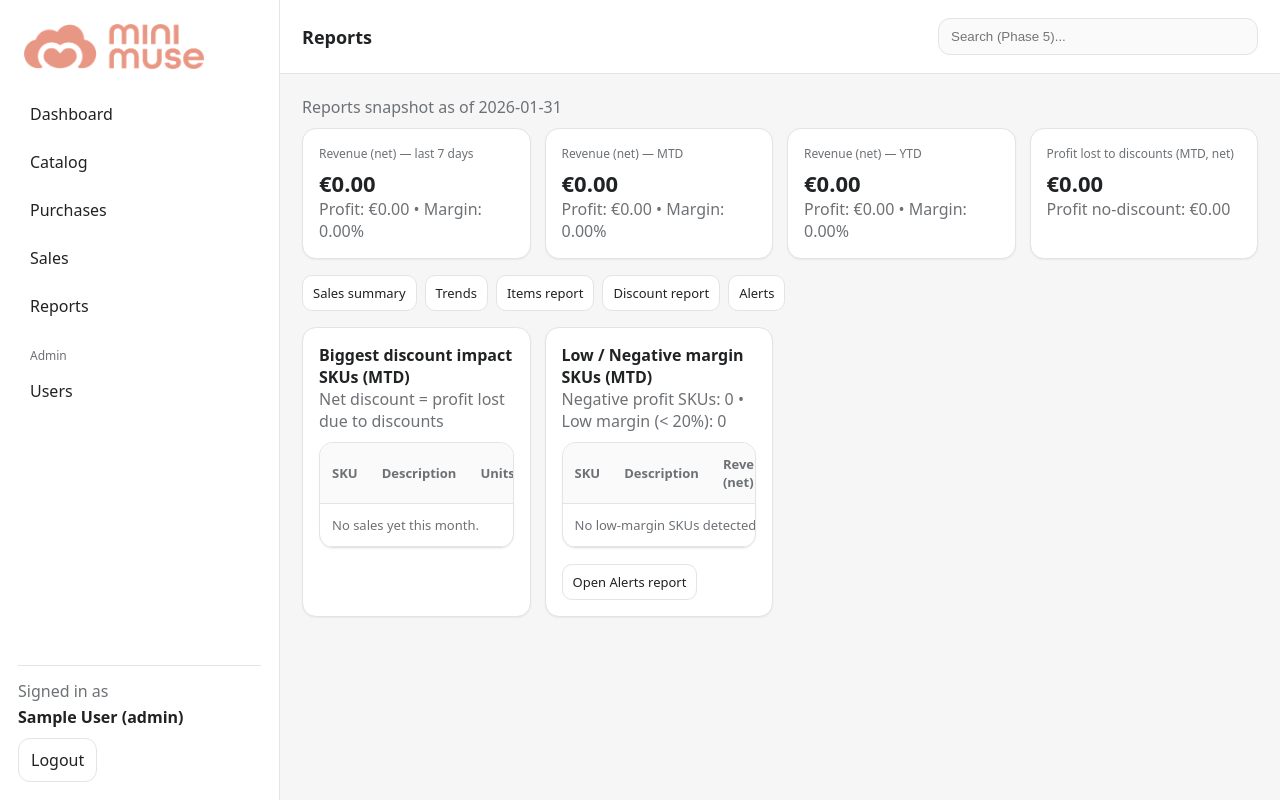
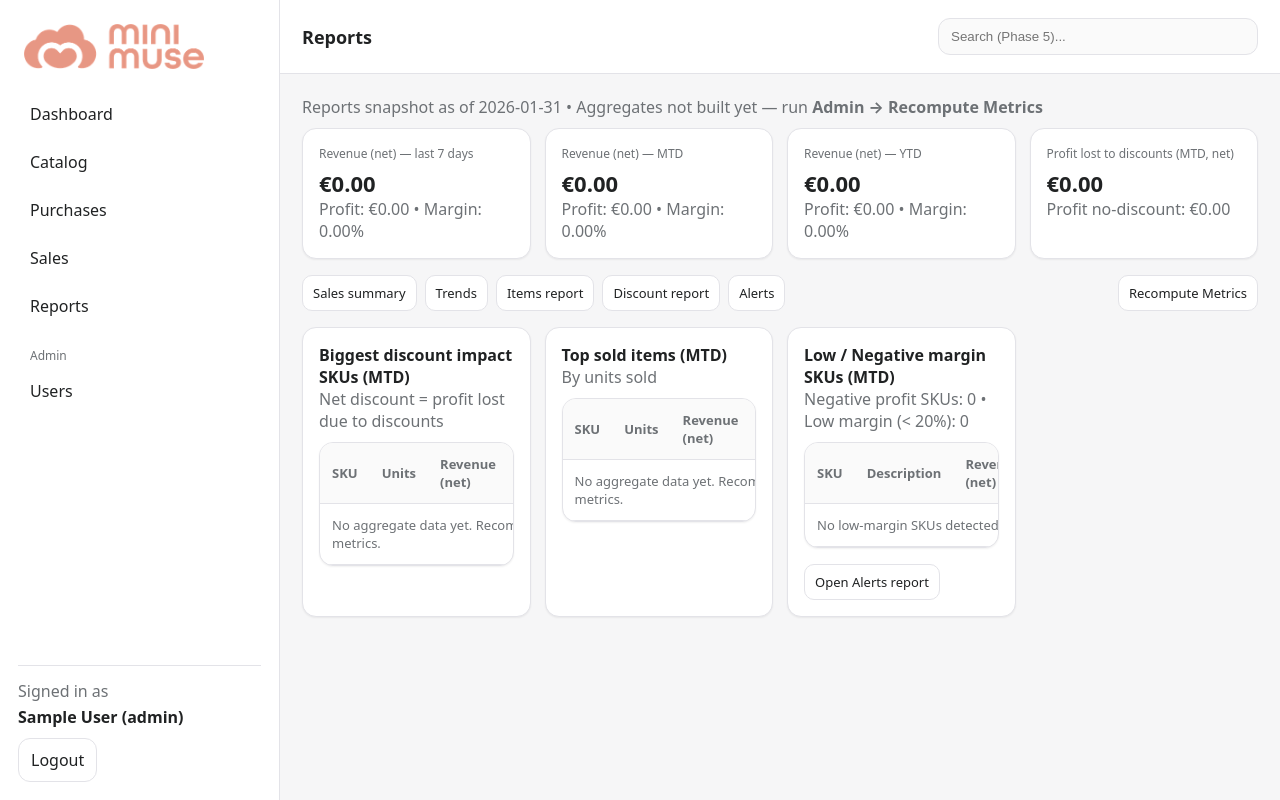
Before and after one commit to schaak722/mini-muse, a Flask app: page /reports in a window 1280 px wide. Run offline with Flask 3, Linux system fonts and the light colour scheme; a user stored in the database is signed in; tables that the repository leaves empty hold one stand-in row (values such as "Sample post").

Commit message:
Update index.html

```diff
--- a/app/templates/reports/index.html
+++ b/app/templates/reports/index.html
@@ -4,7 +4,13 @@
 
 <div class="muted" style="margin-bottom:10px;">
   Reports snapshot as of {{ today }}
+  {% if last_recompute %}
+    • Aggregates last recomputed: <strong>{{ last_recompute }}</strong>
+  {% else %}
+    • Aggregates not built yet — run <strong>Admin → Recompute Metrics</strong>
+  {% endif %}
 </div>
+
 
 <div class="grid">
   <div class="card">
@@ -40,6 +46,12 @@
     <a class="btn btn--ghost btn--sm" href="{{ url_for('sales.discount_report') }}">Discount report</a>
     <a class="btn btn--ghost btn--sm" href="{{ url_for('sales.alerts') }}">Alerts</a>
   </div>
+
+  <div class="toolbar__right">
+    {% if current_user.role == "admin" %}
+      <a class="btn btn--ghost btn--sm" href="{{ url_for('admin.metrics_home') }}">Recompute Metrics</a>
+    {% endif %}
+  </div>
 </div>
 
 <div class="grid mt-16">
@@ -56,7 +68,6 @@
         <thead>
           <tr>
             <th>SKU</th>
-            <th>Description</th>
             <th class="td-right">Units</th>
             <th class="td-right">Revenue (net)</th>
             <th class="td-right">Discount (net)</th>
@@ -66,19 +77,53 @@
           {% for r in top_discount_skus %}
             <tr>
               <td><strong>{{ r.sku }}</strong></td>
-              <td class="muted">{{ r.description or "" }}</td>
               <td class="td-right">{{ r.units or 0 }}</td>
-              <td class="td-right">{{ "%.2f"|format(r.rev_net or 0) }}</td>
+              <td class="td-right">{{ "%.2f"|format(r.rev or 0) }}</td>
               <td class="td-right">{{ "%.2f"|format(r.disc_net or 0) }}</td>
             </tr>
           {% endfor %}
           {% if top_discount_skus|length == 0 %}
-            <tr><td colspan="5" class="muted">No sales yet this month.</td></tr>
+            <tr><td colspan="4" class="muted">No aggregate data yet. Recompute metrics.</td></tr>
           {% endif %}
         </tbody>
       </table>
     </div>
   </div>
+
+  <div class="card">
+  <div class="card__header">
+    <div>
+      <div class="h2">Top sold items (MTD)</div>
+      <div class="muted">By units sold</div>
+    </div>
+  </div>
+
+  <div class="table-wrap">
+    <table class="table">
+      <thead>
+        <tr>
+          <th>SKU</th>
+          <th class="td-right">Units</th>
+          <th class="td-right">Revenue (net)</th>
+          <th class="td-right">Profit</th>
+        </tr>
+      </thead>
+      <tbody>
+        {% for r in top_skus_units %}
+          <tr>
+            <td><strong>{{ r.sku }}</strong></td>
+            <td class="td-right">{{ r.units or 0 }}</td>
+            <td class="td-right">{{ "%.2f"|format(r.rev or 0) }}</td>
+            <td class="td-right">{{ "%.2f"|format(r.profit or 0) }}</td>
+          </tr>
+        {% endfor %}
+        {% if top_skus_units|length == 0 %}
+          <tr><td colspan="4" class="muted">No aggregate data yet. Recompute metrics.</td></tr>
+        {% endif %}
+      </tbody>
+    </table>
+  </div>
+</div>
 
   <div class="card">
     <div class="card__header">
```
